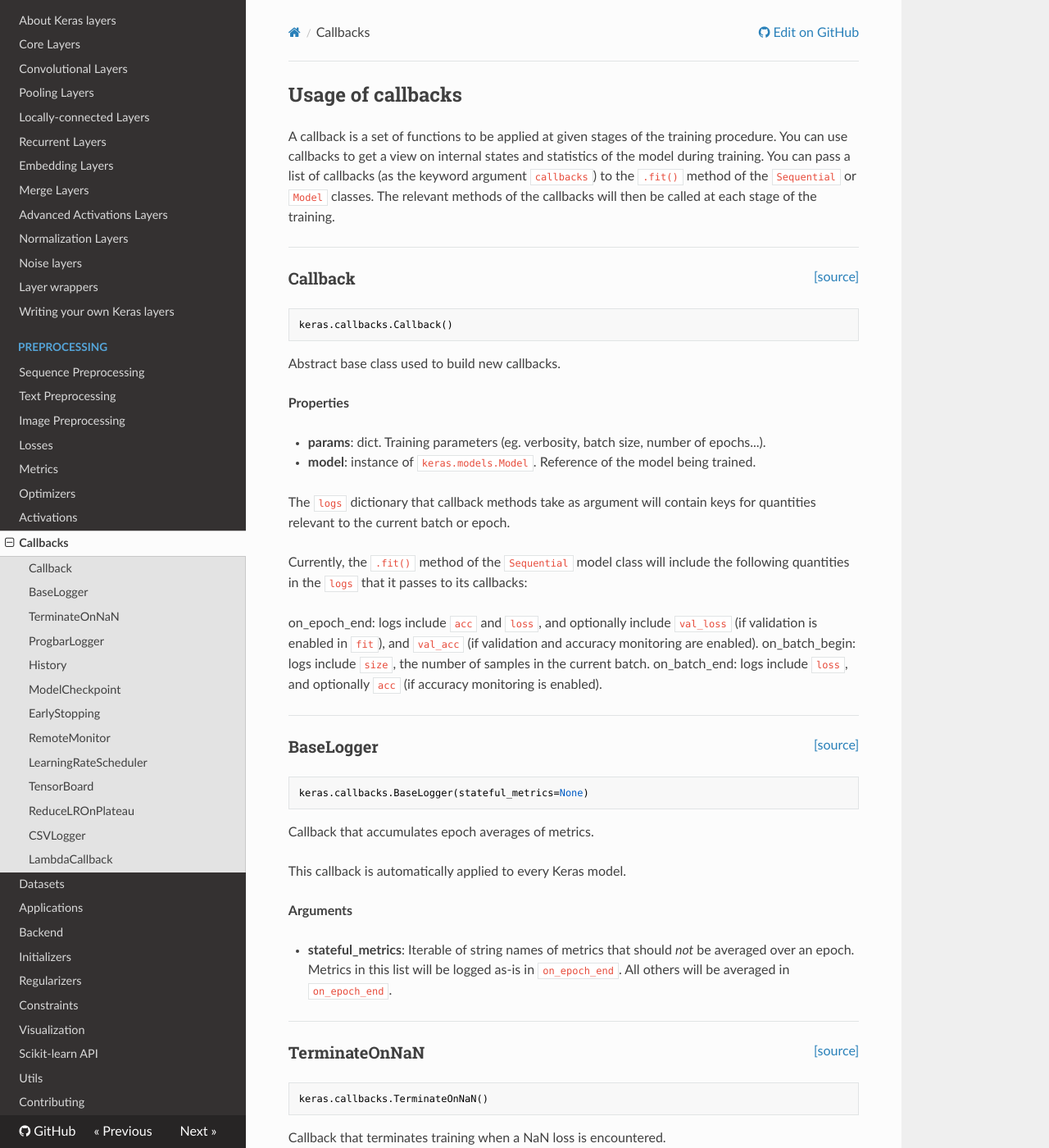
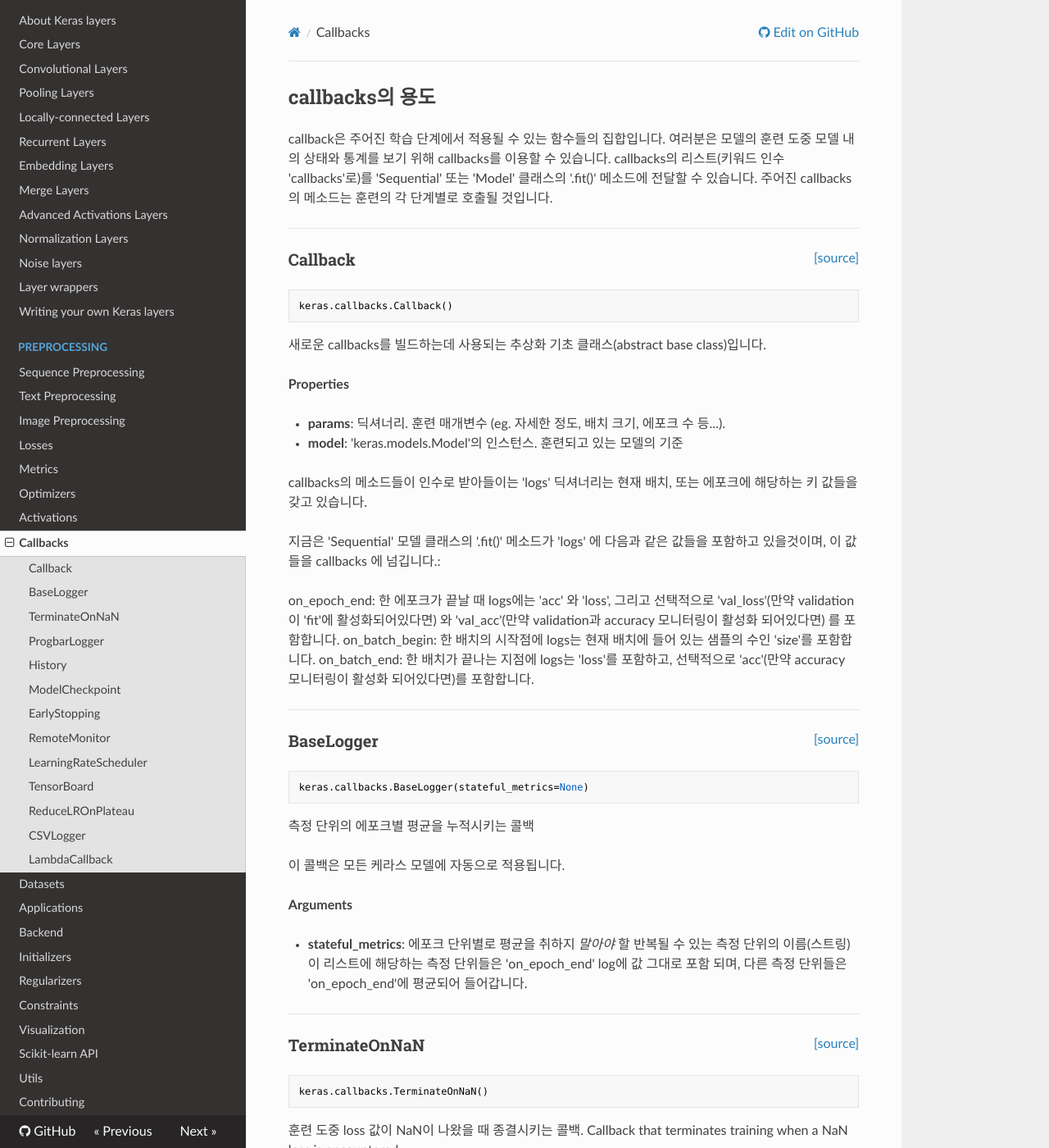
Before and after one commit to keras-team/keras-docs-ko, an MkDocs documentation site: the page built from sources/callbacks.md, in a window 1280 px wide and 1400 px high. Shown: the whole window at 82% size. Built offline with MkDocs 1.6.1, drawn with Linux system fonts in a browser that asks for light colours; nearby versions of some CDN libraries; some of the changed text lies outside the part shown.

Commit message:
History까지 번역 초안
accuracy, validation을 원문 그대로 두었습니다.

````diff
--- a/sources/callbacks.md
+++ b/sources/callbacks.md
@@ -1,6 +1,6 @@
-## Usage of callbacks
+## callbacks의 용도
 
-A callback is a set of functions to be applied at given stages of the training procedure. You can use callbacks to get a view on internal states and statistics of the model during training. You can pass a list of callbacks (as the keyword argument `callbacks`) to the `.fit()` method of the `Sequential` or `Model` classes. The relevant methods of the callbacks will then be called at each stage of the training.
+callback은 주어진 학습 단계에서 적용될 수 있는 함수들의 집합입니다. 여러분은 모델의 훈련 도중 모델 내의 상태와 통계를 보기 위해 callbacks를 이용할 수 있습니다. callbacks의 리스트(키워드 인수 'callbacks'로)를 'Sequential' 또는 'Model' 클래스의 '.fit()' 메소드에 전달할 수 있습니다. 주어진 callbacks의 메소드는 훈련의 각 단계별로 호출될 것입니다.
 
 ---
 
@@ -11,31 +11,31 @@ A callback is a set of functions to be applied at given stages of the training p
 keras.callbacks.Callback()
 ```
 
-Abstract base class used to build new callbacks.
+새로운 callbacks를 빌드하는데 사용되는 추상화 기초 클래스(abstract base class)입니다.
 
 __Properties__
 
-- __params__: dict. Training parameters
-    (eg. verbosity, batch size, number of epochs...).
-- __model__: instance of `keras.models.Model`.
-    Reference of the model being trained.
+- __params__: 딕셔너리. 훈련 매개변수
+    (eg. 자세한 정도, 배치 크기, 에포크 수 등...).
+- __model__: 'keras.models.Model'의 인스턴스.
+    훈련되고 있는 모델의 기준
 
-The `logs` dictionary that callback methods
-take as argument will contain keys for quantities relevant to
-the current batch or epoch.
+callbacks의 메소드들이 인수로 받아들이는 'logs' 딕셔너리는
+현재 배치, 또는 에포크에 해당하는 키 값들을 갖고 있습니다.
 
-Currently, the `.fit()` method of the `Sequential` model class
-will include the following quantities in the `logs` that
-it passes to its callbacks:
+지금은 'Sequential' 모델 클래스의 '.fit()' 메소드가 'logs'
+에 다음과 같은 값들을 포함하고 있을것이며, 이 값들을 callbacks
+에 넘깁니다.:
 
-on_epoch_end: logs include `acc` and `loss`, and
-optionally include `val_loss`
-(if validation is enabled in `fit`), and `val_acc`
-(if validation and accuracy monitoring are enabled).
-on_batch_begin: logs include `size`,
-the number of samples in the current batch.
-on_batch_end: logs include `loss`, and optionally `acc`
-(if accuracy monitoring is enabled).
+on_epoch_end: 한 에포크가 끝날 때 logs에는 'acc' 와 'loss',
+그리고 선택적으로 'val_loss'(만약 validation이 'fit'에 활성화되어있다면)
+와 'val_acc'(만약 validation과 accuracy 모니터링이 활성화 되어있다면)
+를 포함합니다.
+on_batch_begin: 한 배치의 시작점에 logs는 현재 배치에 들어 있는
+샘플의 수인 'size'를 포함합니다.
+on_batch_end: 한 배치가 끝나는 지점에 logs는 'loss'를 포함하고,
+선택적으로 'acc'(만약 accuracy 모니터링이 활성화 되어있다면)를
+포함합니다.
 
 ----
 
@@ -45,17 +45,16 @@ on_batch_end: logs include `loss`, and optionally `acc`
 ```python
 keras.callbacks.BaseLogger(stateful_metrics=None)
 ```
+측정 단위의 에포크별 평균을 누적시키는 콜백
 
-Callback that accumulates epoch averages of metrics.
-
-This callback is automatically applied to every Keras model.
+이 콜백은 모든 케라스 모델에 자동으로 적용됩니다.
 
 __Arguments__
 
-- __stateful_metrics__: Iterable of string names of metrics that
-    should *not* be averaged over an epoch.
-    Metrics in this list will be logged as-is in `on_epoch_end`.
-    All others will be averaged in `on_epoch_end`.
+- __stateful_metrics__: 에포크 단위별로 평균을 취하지 *말아야* 할
+    반복될 수 있는 측정 단위의 이름(스트링)
+    이 리스트에 해당하는 측정 단위들은 'on_epoch_end' log에 값 그대로
+    포함 되며, 다른 측정 단위들은 'on_epoch_end'에 평균되어 들어갑니다.
 
 ----
 
@@ -66,6 +65,7 @@ __Arguments__
 keras.callbacks.TerminateOnNaN()
 ```
 
+훈련 도중 loss 값이 NaN이 나왔을 때 종결시키는 콜백.
 Callback that terminates training when a NaN loss is encountered.
 
 ----
@@ -77,21 +77,20 @@ Callback that terminates training when a NaN loss is encountered.
 keras.callbacks.ProgbarLogger(count_mode='samples', stateful_metrics=None)
 ```
 
-Callback that prints metrics to stdout.
+stdout 에 측정단위들을 프린트하는 콜백
 
 __Arguments__
 
-- __count_mode__: One of "steps" or "samples".
-    Whether the progress bar should
-    count samples seen or steps (batches) seen.
-- __stateful_metrics__: Iterable of string names of metrics that
-    should *not* be averaged over an epoch.
-    Metrics in this list will be logged as-is.
-    All others will be averaged over time (e.g. loss, etc).
+- __count_mode__: "steps"나 "samples"중 하나.
+    진행 표시줄이 샘플 갯수를 셀 지 배치 단계를 셀 지 정해줍니다.
+- __stateful_metrics__: 에포크 단위별로 평균을 취하지 *말아야* 할
+    반복될 수 있는 측정 단위의 이름(스트링)
+    이 리스트에 해당하는 측정 단위들은 값 그대로
+    포함 되며, 다른 측정 단위들은 평균되어 들어갑니다.(eg. loss, etc..)
 
 __Raises__
 
-- __ValueError__: In case of invalid `count_mode`.
+- __ValueError__: 적절치 않은 'count_mode'가 주어졌을 때.
 
 ----
 
@@ -102,11 +101,11 @@ __Raises__
 keras.callbacks.History()
 ```
 
-Callback that records events into a `History` object.
+'History' 오브젝트에 이벤트를 기록하는 콜백.
 
-This callback is automatically applied to
-every Keras model. The `History` object
-gets returned by the `fit` method of models.
+이 콜백은 모든 케라스 모델에 자동적으로 적용됩니다.
+'History' 오브젝트는 모델의 'fit' 메소드에 의해
+반환됩니다.
 
 ----
 
````
